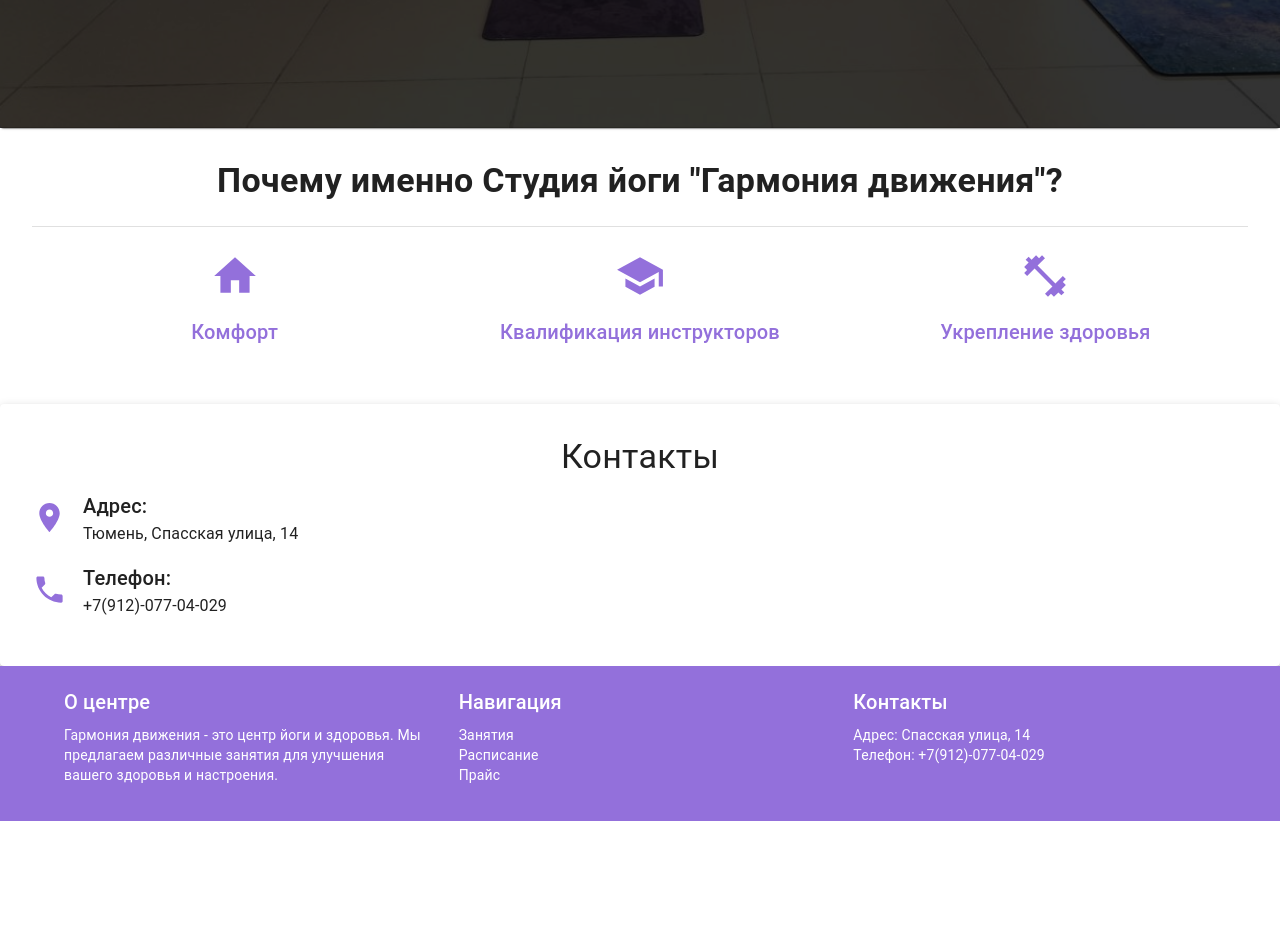
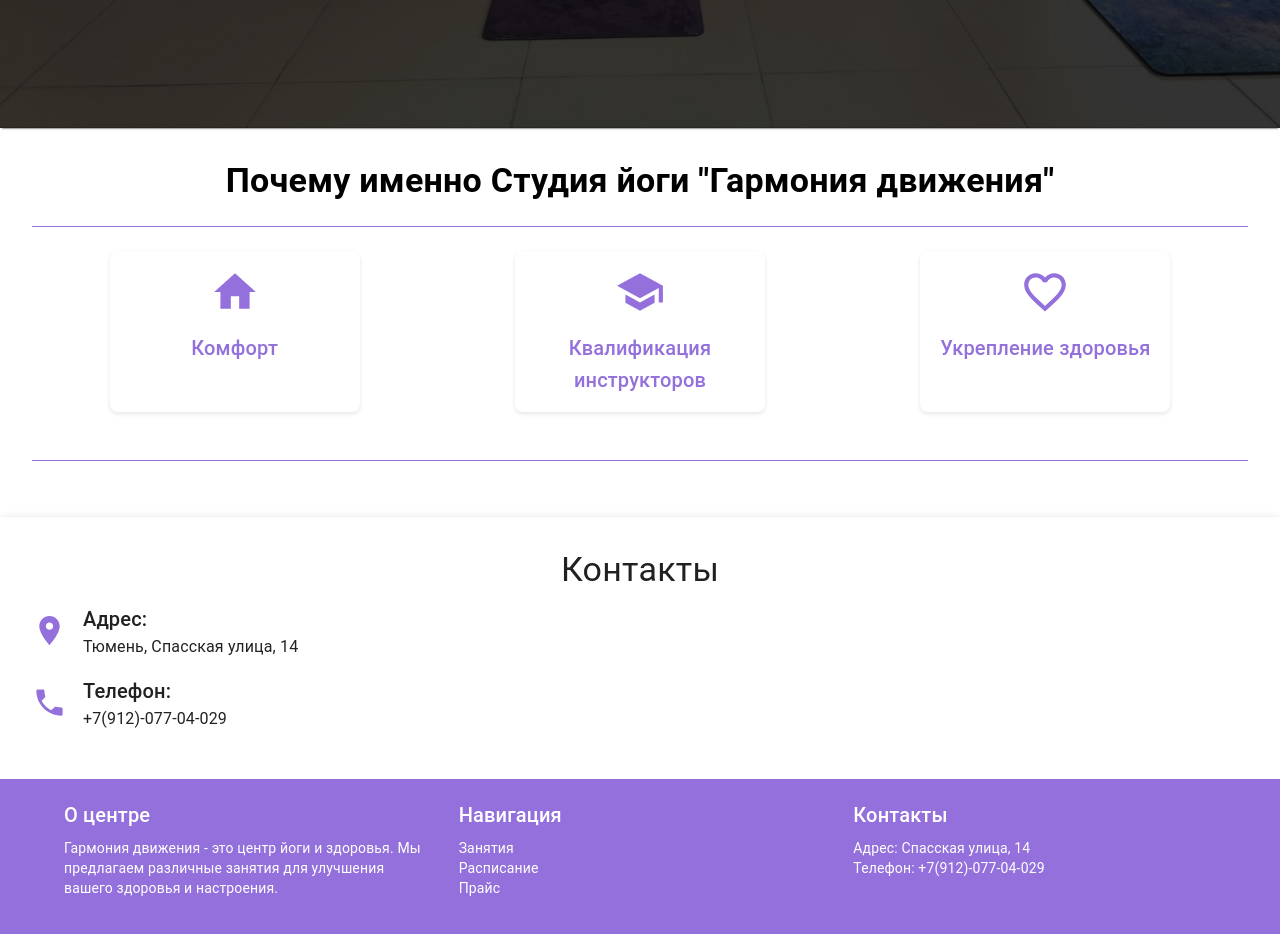
Before and after one commit to StepanDubrovin/yoga-center, a React (Vite) app in the folder frontend/: page / in a window 1280 px wide. Shown: the part 720-1654 px from the top of the page. Before the commit the page ends 1541 px from the top, so only its background shows below. Built offline with nearby package versions, Linux system fonts and the light colour scheme.

Commit message:
aboutyoga

```diff
--- a/frontend/src/components/AboutYogacenter/AboutYogacenter.tsx
+++ b/frontend/src/components/AboutYogacenter/AboutYogacenter.tsx
@@ -2,7 +2,7 @@ import React from 'react';
 import { Typography, Box, Divider } from '@mui/material';
 import HomeIcon from '@mui/icons-material/Home';
 import SchoolIcon from '@mui/icons-material/School';
-import FitnessCenterIcon from '@mui/icons-material/FitnessCenter';
+import FavoriteBorderIcon from '@mui/icons-material/FavoriteBorder';
 
 const AboutYogacenter: React.FC = () => {
   return (
@@ -13,56 +13,56 @@ const AboutYogacenter: React.FC = () => {
         maxWidth: '100%',
         margin: '0 auto',
 
+        boxShadow: '0 4px 10px rgba(0, 0, 0, 0.1)',
       }}
     >
       <Typography
         variant="h4"
         component="h2"
         gutterBottom
-        sx={{ fontWeight: 'bold', textAlign: 'center' }}
+        sx={{ fontWeight: 'bold', textAlign: 'center', color: 'black' }}
       >
-        Почему именно Студия йоги "Гармония движения"?
+        Почему именно Студия йоги "Гармония движения"
       </Typography>
 
-      <Divider sx={{ marginY: 3 }} />
+      <Divider sx={{ marginY: 3, borderColor: '#9370DB' }} />
 
       <Box sx={{ display: 'flex', justifyContent: 'space-around', flexWrap: 'wrap' }}>
-        <Box sx={{ textAlign: 'center', marginBottom: 3, flex: '1 1 30%' }}>
-          <HomeIcon sx={{ fontSize: 50, color: '#9370DB' }} />
+        {[
+          { icon: <HomeIcon />, title: 'Комфорт' },
+          { icon: <SchoolIcon />, title: 'Квалификация инструкторов' },
+          { icon: <FavoriteBorderIcon />, title: 'Укрепление здоровья' },
+        ].map((item, index) => (
+          <Box
+            key={index}
+            sx={{
+              textAlign: 'center',
+              marginBottom: 3,
+              padding: 2,
+              flex: '1 1 30%',
+              maxWidth: '250px',
+              backgroundColor: '#fff',
+              borderRadius: 2,
+              boxShadow: '0 2px 4px rgba(0, 0, 0, 0.1)',
+              transition: 'transform 0.3s, box-shadow 0.3s',
+              '&:hover': {
+                transform: 'translateY(-5px)',
+                boxShadow: '0 4px 8px rgba(0, 0, 0, 0.2)',
+              },
+            }}
+          >
+            {React.cloneElement(item.icon, { sx: { fontSize: 50, color: '#9370DB' } })}
             <Typography
               variant="h6"
               component="h3"
-
               sx={{ color: '#9370DB', marginTop: 1 }}
             >
-            Комфорт
+              {item.title}
             </Typography>
           </Box>
-
-        <Box sx={{ textAlign: 'center', marginBottom: 3, flex: '1 1 30%' }}>
-          <SchoolIcon sx={{ fontSize: 50, color: '#9370DB' }} />
-          <Typography
-            variant="h6"
-            component="h3"
-
-            sx={{ color: '#9370DB', marginTop: 1 }}
-          >
-            Квалификация инструкторов
-          </Typography>
+        ))}
       </Box>
-
-        <Box sx={{ textAlign: 'center', marginBottom: 3, flex: '1 1 30%' }}>
-          <FitnessCenterIcon sx={{ fontSize: 50, color: '#9370DB' }} />
-          <Typography
-            variant="h6"
-            component="h3"
-
-            sx={{ color: '#9370DB', marginTop: 1 }}
-          >
-            Укрепление здоровья
-          </Typography>
-        </Box>
-      </Box>
+      <Divider sx={{ marginY: 3, borderColor: '#9370DB' }} />
     </Box>
   );
 };
--- a/frontend/src/components/Contacts/Contacts.tsx
+++ b/frontend/src/components/Contacts/Contacts.tsx
@@ -5,12 +5,11 @@ import PhoneIcon from '@mui/icons-material/Phone';
 
 const StyledBox = styled(Box)(({ theme }) => ({
   padding: theme.spacing(4),
-  backgroundColor: theme.palette.background.paper,
+  backgroundColor: '#fff',
   maxWidth: '100%',
   margin: '0 auto',
   textAlign: 'left',
   boxShadow: theme.shadows[3],
-  borderRadius: theme.shape.borderRadius,
 }));
 
 const ItemBox = styled(Box)(({ theme }) => ({
```
Lines whose indentation alone changed are shown as unchanged.
